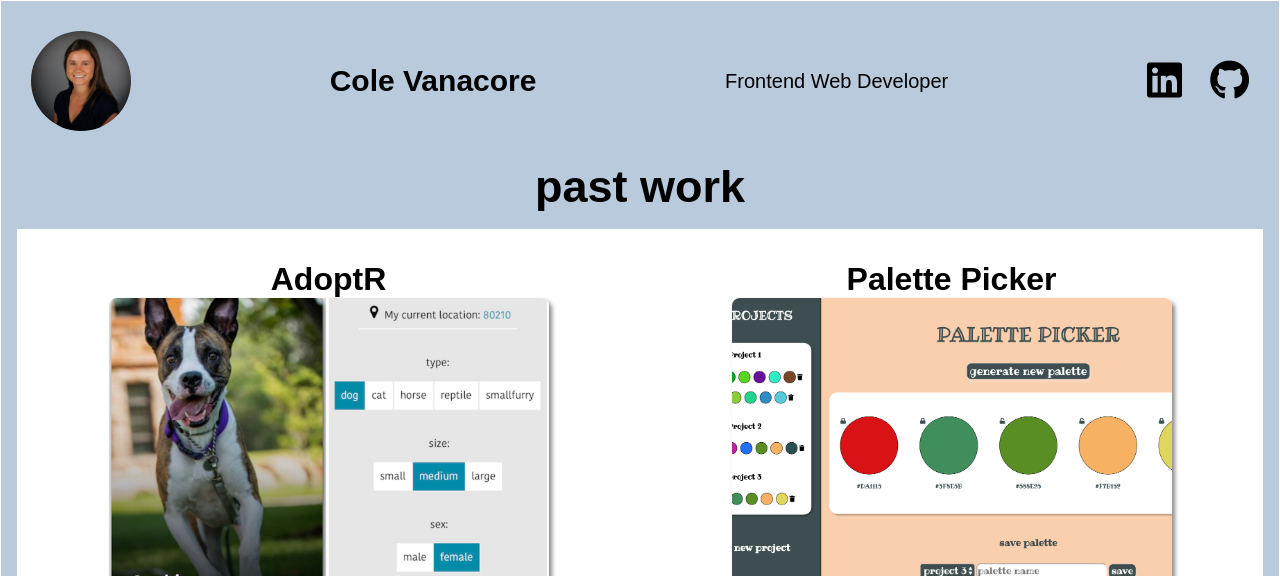
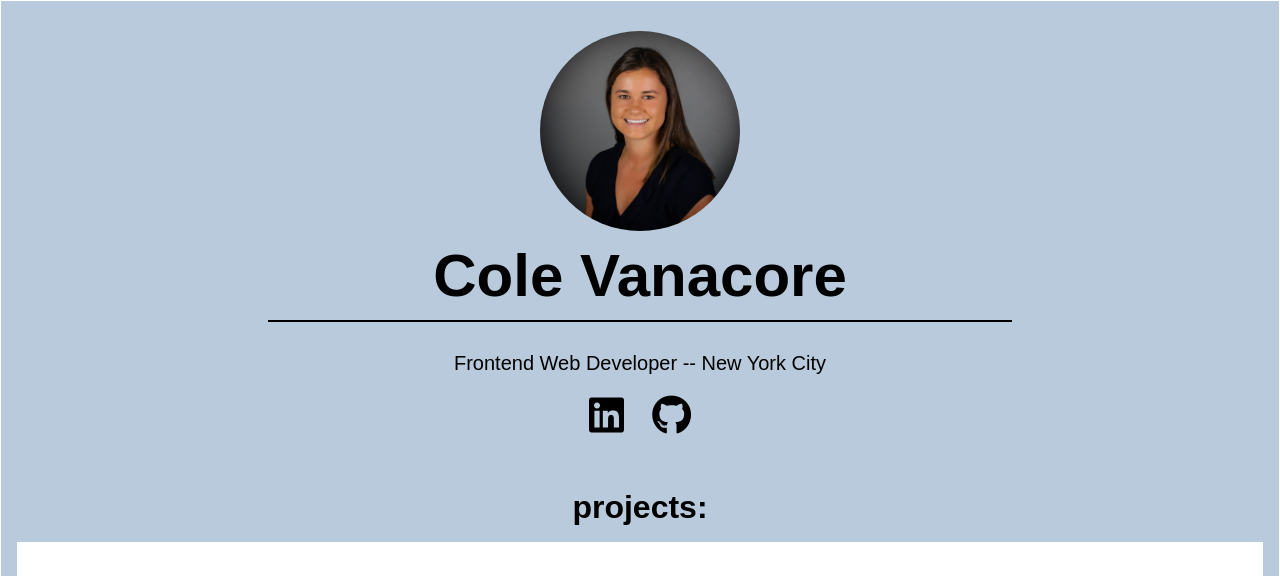
Before and after one commit to colev1/portfolio-site, a React (Create React App) app: page / in a window 1280 px wide. Shown: the top 576 px of the page. Built offline with nearby package versions, Linux system fonts and the light colour scheme; a web font is replaced by a local one.

Commit message:
Restyle headshot image

```diff
--- a/src/Contact/Contact.js
+++ b/src/Contact/Contact.js
@@ -6,8 +6,9 @@ const Contact = () => {
     return (
       <div className="contact-container">
           <img src={headshot} alt="Headshot" className="headshot"/>
-          <h2> Cole Vanacore </h2>
-          <p> Frontend Web Developer </p>
+          <h2 className="name"> Cole Vanacore </h2>
+          <hr/>
+          <p> Frontend Web Developer -- New York City</p>
         <div>
           <a href="https://www.linkedin.com/in/cole-vanacore/"> <i className="fab fa-linkedin"></i> </a>
           <a href="https://www.github.com/colev1"> <i className="fab fa-github"></i>  </a>
--- a/src/Contact/Contact.scss
+++ b/src/Contact/Contact.scss
@@ -1,5 +1,6 @@
 .contact-container {
   display: flex;
+  flex-direction: column;
   height: 100%;
   justify-content: space-between;
   align-items: center;
@@ -7,9 +8,19 @@
   font-size: 20px;
 }
 
+.name {
+  font-size: 60px;
+}
+
+
+hr {
+  border: 1px solid black;
+  width: 60%;
+}
+
 .headshot {
-  height: 100px;
-  width: 100px;
+  height: 200px;
+  width: 200px;
   border-radius: 50%;
   margin: 10px;
 }
--- a/src/Projects/Projects.js
+++ b/src/Projects/Projects.js
@@ -4,7 +4,7 @@ import React from 'react';
 const Projects = () => {
         return (
           <div>
-            <h2> past work </h2>
+            <h3> projects: </h3>
             <div className="projects-container">
               <article>
                   <h3>  AdoptR </h3>
```
